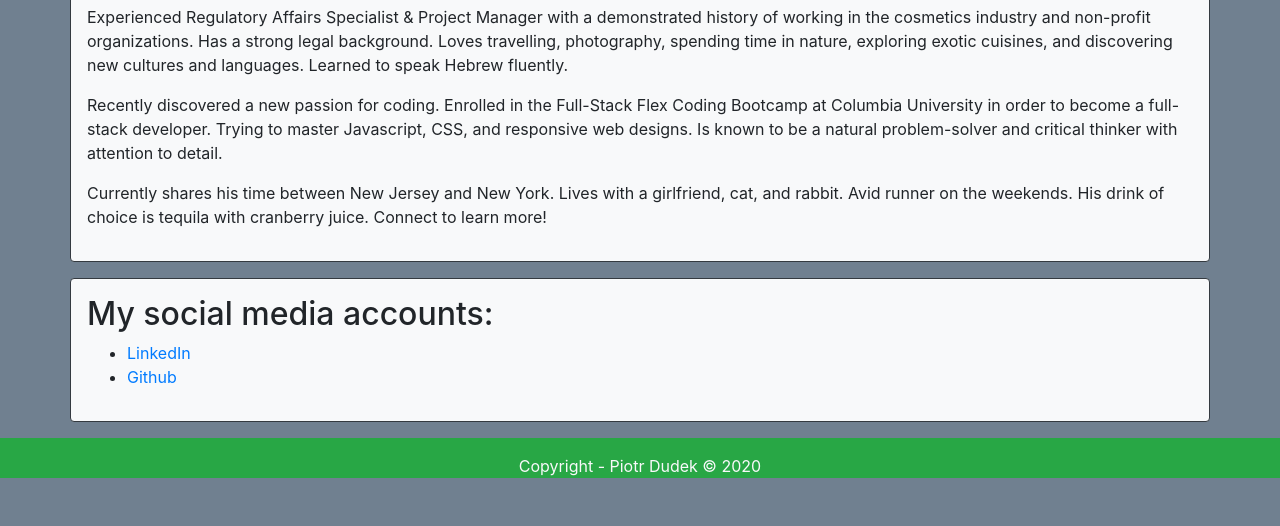
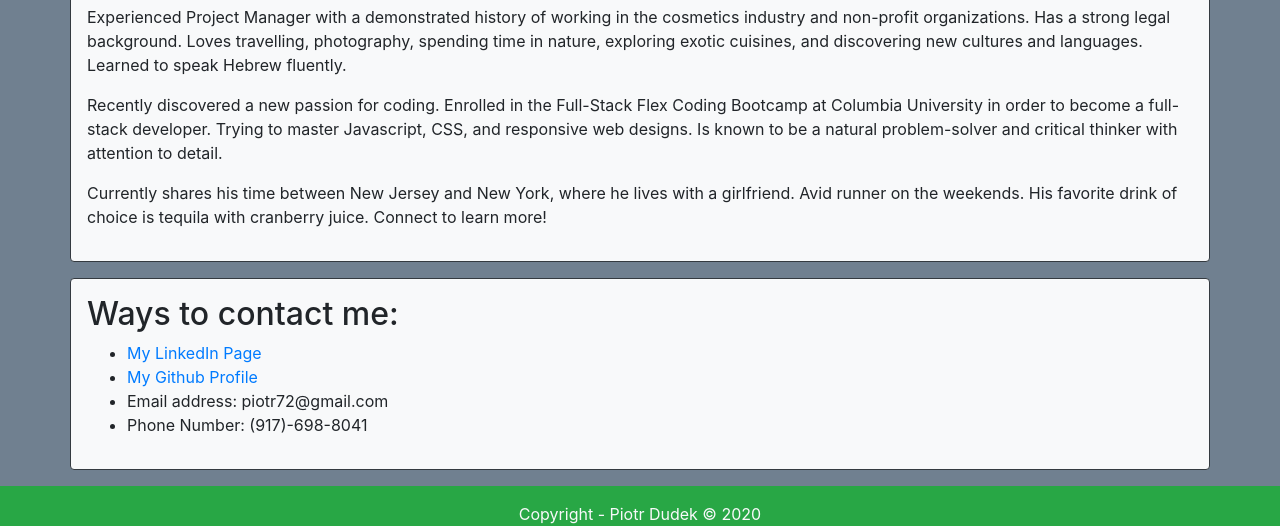
Before and after one commit to peterdudek/peter-portfolio, a plain HTML site: page index.html in a window 1280 px wide. Shown: the part 517-1043 px from the top of the page. Before the commit the page ends 995 px from the top, so only its background shows below. Drawn offline with nearby package versions, Linux system fonts and the light colour scheme.

Commit message:
new contact links

```diff
--- a/index.html
+++ b/index.html
@@ -47,7 +47,7 @@
                     <section>
                         <h2>My work, life, and hobbies</h2>
                             <p>
-                            Experienced Regulatory Affairs Specialist & Project Manager with a demonstrated history of working in the cosmetics industry and non-profit organizations.
+                            Experienced Project Manager with a demonstrated history of working in the cosmetics industry and non-profit organizations.
                             Has a strong legal background. Loves travelling, photography, spending time in nature, exploring exotic cuisines, and discovering new cultures and languages.
                             Learned to speak Hebrew fluently.
                             </p>
@@ -56,8 +56,8 @@
                             Trying to master Javascript, CSS, and responsive web designs. Is known to be a natural problem-solver and critical thinker with attention to detail.
                             </p>
                             <p>
-                            Currently shares his time between New Jersey and New York. Lives with a girlfriend, cat, and rabbit. Avid runner on the weekends.
-                            His drink of choice is tequila with cranberry juice. Connect to learn more!
+                            Currently shares his time between New Jersey and New York, where he lives with a girlfriend. Avid runner on the weekends.
+                            His favorite drink of choice is tequila with cranberry juice. Connect to learn more!
                             </p>
                     </section>
                 </div>
@@ -65,10 +65,12 @@
                 <!-- Social media accounts-->
                 <div class="container col-xs-9 my-3 p-3 border border-dark bg-light rounded">
                     <section>
-                        <h2 class="display-12 text-center text-sm-left">My social media accounts:</h2>
+                        <h2 class="display-12 text-center text-sm-left">Ways to contact me:</h2>
                             <ul>
-                                <li><a href="https://www.linkedin.com/in/pr-dudek/">LinkedIn</a></li>
-                                <li><a href="https://github.com/Piotr72us">Github</a></li>
+                                <li><a target="_blank" href="https://www.linkedin.com/in/pr-dudek/">My LinkedIn Page</a></li>
+                                <li><a target="_blank" href="https://github.com/Piotr72us">My Github Profile</a></li>
+                                <li>Email address: piotr72@gmail.com</li>
+                                <li>Phone Number: (917)-698-8041</li>
                             </ul>
                     </section>
                 </div>
```
